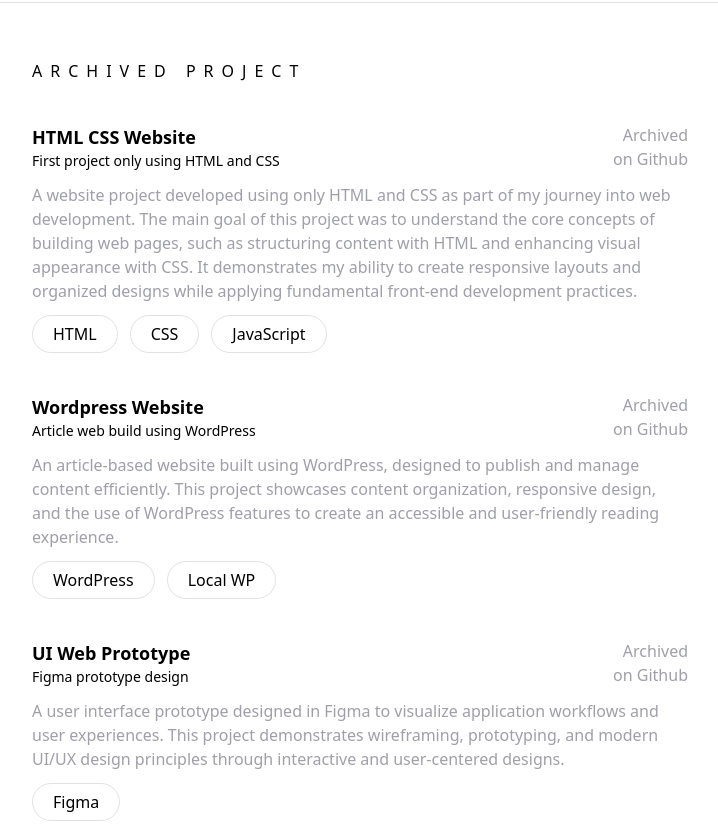
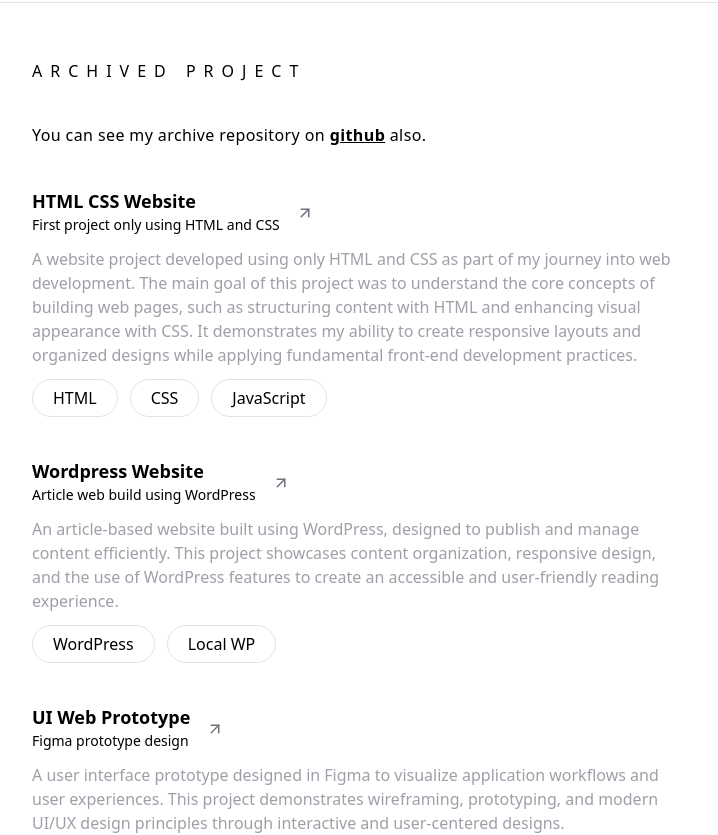
Before and after one commit to ryaand/portfolio, a Next.js app: page / in a window 1280 px wide. Shown: the part 2520-3355 px from the top of the page, without its empty margins (280-998 px from the left). Built offline with nearby package versions, Linux system fonts and the light colour scheme.

Commit message:
refractor: styling archived section

```diff
--- a/src/Components/ArchivedSection/index.js
+++ b/src/Components/ArchivedSection/index.js
@@ -1,6 +1,6 @@
 "use client"
 
-import { easeOut,motion } from "motion/react"
+import { easeOut, motion } from "motion/react"
 import LightDefaultButton2 from "../Utilities/LightDefaultButton2"
 import Link from "next/link"
 
@@ -16,15 +16,23 @@
                     className="font-extralight tracking-[0.5em]">
                     ARCHIVED PROJECT
                 </motion.div>
+                <motion.div
+                    initial={{ opacity: 0, y: 5 }}
+                    whileInView={{ opacity: 1, y: 0 }}
+                    viewport={{ margin: "-100px" }}
+                    transition={{ duration: 0.7, ease: easeOut }}
+                    className="font-extralight tracking-wide">
+                    You can see my archive repository on <a href="https://github.com/ryanarchv" className="underline font-bold">github</a> also.
+                </motion.div>
                 <div className="flex flex-col gap-10">
-                    <Link href="https://github.com/ryanarchv/hello-worldweb">
+                    <Link href="https://josuraa.github.io/Josura-Offc-Web/">
                         <motion.div
                             initial={{ opacity: 0, y: 5 }}
                             whileInView={{ opacity: 1, y: 0 }}
                             viewport={{ margin: "-200px" }}
                             transition={{ duration: 0.7, ease: easeOut }}
                             className="hover:underline gap-3 flex flex-col active:underline">
-                            <div className="flex justify-between items-center">
+                            <div className="flex gap-4 items-center">
                                 <div>
                                     <div className="font-black text-lg">
                                         HTML CSS Website
@@ -34,7 +42,7 @@
                                     </div>
                                 </div>
                                 <div className="text-zinc-400 text-right">
-                                    Archived<br></br>on Github
+                                    <svg xmlns="http://www.w3.org/2000/svg" width="18" height="18" viewBox="0 0 24 24" fill="none" stroke="currentColor" strokeWidth="2" stroke-linecap="round" stroke-linejoin="round" class="lucide lucide-arrow-up-right text-zinc-500 shrink-0 mt-1" aria-hidden="true"><path d="M7 7h10v10"></path><path d="M7 17 17 7"></path></svg>
                                 </div>
                             </div>
                             <div className="text-zinc-400">
@@ -54,7 +62,7 @@
                             viewport={{ margin: "-200px" }}
                             transition={{ duration: 0.7, ease: easeOut }}
                             className="hover:underline gap-3 flex flex-col active:underline">
-                            <div className="flex justify-between items-center">
+                            <div className="flex gap-4 items-center">
                                 <div>
                                     <div className="font-black text-lg">
                                         Wordpress Website
@@ -64,7 +72,7 @@
                                     </div>
                                 </div>
                                 <div className="text-zinc-400 text-right">
-                                    Archived<br></br>on Github
+                                    <svg xmlns="http://www.w3.org/2000/svg" width="18" height="18" viewBox="0 0 24 24" fill="none" stroke="currentColor" strokeWidth="2" stroke-linecap="round" stroke-linejoin="round" class="lucide lucide-arrow-up-right text-zinc-500 shrink-0 mt-1" aria-hidden="true"><path d="M7 7h10v10"></path><path d="M7 17 17 7"></path></svg>
                                 </div>
                             </div>
                             <div className="text-zinc-400">
@@ -76,14 +84,14 @@
                             </div>
                         </motion.div>
                     </Link>
-                    <Link href="https://github.com/ryanarchv/idk">
+                    <Link href="https://drive.google.com/file/d/1lqOqszyivCCP-Xx_yUzXEtn_Hol0MsLK/view">
                         <motion.div
                             initial={{ opacity: 0, y: 5 }}
                             whileInView={{ opacity: 1, y: 0 }}
                             viewport={{ margin: "-200px" }}
                             transition={{ duration: 0.7, ease: easeOut }}
                             className="hover:underline gap-3 flex flex-col active:underline">
-                            <div className="flex justify-between items-center">
+                            <div className="flex gap-4 items-center">
                                 <div>
                                     <div className="font-black text-lg">
                                         UI Web Prototype
@@ -93,7 +101,7 @@
                                     </div>
                                 </div>
                                 <div className="text-zinc-400 text-right">
-                                    Archived<br></br>on Github
+                                    <svg xmlns="http://www.w3.org/2000/svg" width="18" height="18" viewBox="0 0 24 24" fill="none" stroke="currentColor" strokeWidth="2" stroke-linecap="round" stroke-linejoin="round" class="lucide lucide-arrow-up-right text-zinc-500 shrink-0 mt-1" aria-hidden="true"><path d="M7 7h10v10"></path><path d="M7 17 17 7"></path></svg>
                                 </div>
                             </div>
                             <div className="text-zinc-400">
--- a/src/Components/Utilities/Footer/index.js
+++ b/src/Components/Utilities/Footer/index.js
@@ -6,11 +6,11 @@
 const Footer = () => {
     return (
         <section className="w-screen flex justify-center items-center border-b border-zinc-400/30">
-            <div className="flex flex-col md:flex-row justify-between items-center w-full p-14 gap-5 max-w-3xl zoom-80">
+            <div className="flex flex-col md:flex-row justify-between items-center w-full p-14 gap-5 max-w-3xl text-sm">
                 <div className="font-light">
                     © 2026 rian. All rights reserved.
                 </div>
-                <div className="flex gap-2 md:gap-4 items-center justify-center w-fit ">
+                <div className="flex gap-2 md:gap-4 items-center justify-center w-fit zoom-75 ">
                     <Link className="opacity-45 hover:opacity-100 active:opacity-100 transition-all duration-300 flex gap-2" href="mailto:bahriansyah3@outlook.com"><svg xmlns="http://www.w3.org/2000/svg" width="24" height="24" viewBox="0 0 24 24" fill="none" stroke="currentColor"><rect width="20" height="16" x="2" y="4" rx="2"></rect><path d="m22 7-8.97 5.7a1.94 1.94 0 0 1-2.06 0L2 7"></path></svg></Link>
                     <Link className="opacity-30 hover:opacity-100 active:opacity-100 transition-all duration-300 flex gap-2" href="https://github.com/ryaand"><svg xmlns="http://www.w3.org/2000/svg" width="24" height="24" viewBox="0 0 24 24" fill="none" stroke="currentColor" stroke-width="2" stroke-linecap="round" stroke-linejoin="round" class="lucide lucide-github"><path d="M15 22v-4a4.8 4.8 0 0 0-1-3.5c3 0 6-2 6-5.5.08-1.25-.27-2.48-1-3.5.28-1.15.28-2.35 0-3.5 0 0-1 0-3 1.5-2.64-.5-5.36-.5-8 0C6 2 5 2 5 2c-.3 1.15-.3 2.35 0 3.5A5.403 5.403 0 0 0 4 9c0 3.5 3 5.5 6 5.5-.39.49-.68 1.05-.85 1.65-.17.6-.22 1.23-.15 1.85v4"></path><path d="M9 18c-4.51 2-5-2-7-2"></path></svg></Link>
                 </div>
```
Lines whose indentation alone changed are shown as unchanged.
